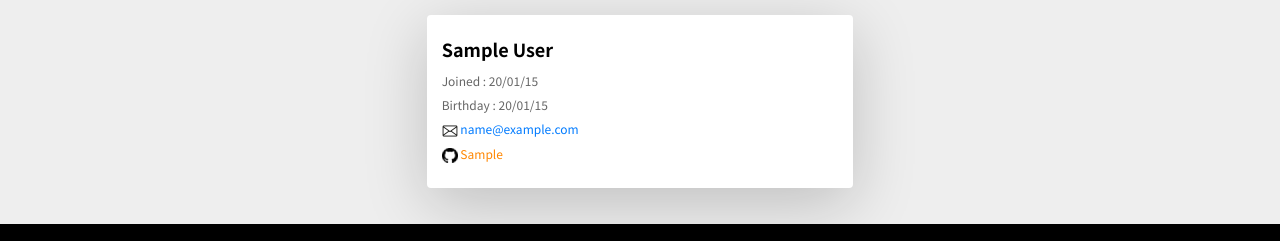
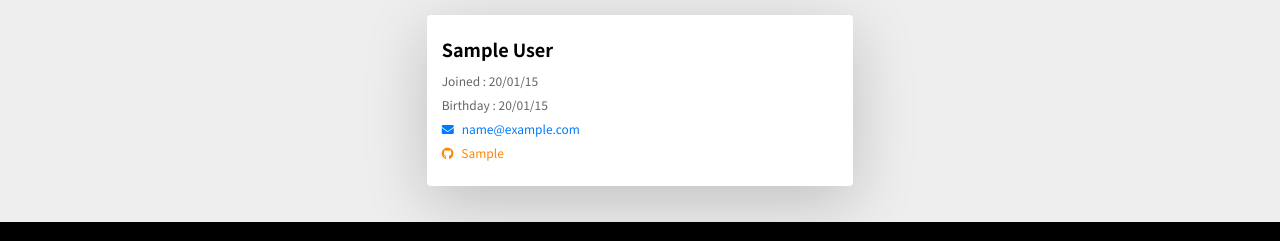
Before and after one commit to sanglee325/django-members, a Django app: page /members in a window 1280 px wide. Shown: the part 559-800 px from the top of the page. Run offline with Django 3.2, Linux system fonts and the light colour scheme; tables that the repository leaves empty hold one stand-in row (values such as "Sample post"); some libraries are stand-ins or nearby versions.

Commit message:
FA Icon 적용 + 아이콘 옆 margin 추가
https://fontawesome.com/start
https://fontawesome.com/how-to-use/on-the-web/referencing-icons/basic-use

mr-2은 margin-right: 0.5em 스타일을 별도의 css 없이 html에서 처리할 수
있도록 Bootstrap에서 제공하는 편의상의 클래스 (Bootstrap 내부 css에서
스타일을 처리해줌). 개인적으로 이런 편의 클래스를 사용해서 css의 작성을
최소화하는게 좋은듯. (지금 작성된 대다수의 css도 이걸로 대체 가능!)
(심지어 화면 크기에 따라 자동 조정되는 설정들이라 더좋음!)

https://getbootstrap.com/docs/4.0/utilities

* Bootstrap 기능은 쓰면 쓸수록 좋슴미다

```diff
--- a/members/templates/members/list.html
+++ b/members/templates/members/list.html
@@ -11,6 +11,9 @@
     <script src="https://code.jquery.com/jquery-3.3.1.slim.min.js" integrity="sha384-q8i/X+965DzO0rT7abK41JStQIAqVgRVzpbzo5smXKp4YfRvH+8abtTE1Pi6jizo" crossorigin="anonymous"></script>
     <script src="https://cdnjs.cloudflare.com/ajax/libs/popper.js/1.14.3/umd/popper.min.js" integrity="sha384-ZMP7rVo3mIykV+2+9J3UJ46jBk0WLaUAdn689aCwoqbBJiSnjAK/l8WvCWPIPm49" crossorigin="anonymous"></script>
     <script src="https://stackpath.bootstrapcdn.com/bootstrap/4.1.2/js/bootstrap.min.js" integrity="sha384-o+RDsa0aLu++PJvFqy8fFScvbHFLtbvScb8AjopnFD+iEQ7wo/CG0xlczd+2O/em" crossorigin="anonymous"></script>
+
+		<!-- Font Awesome -->
+		<link rel="stylesheet" href="https://use.fontawesome.com/releases/v5.7.1/css/all.css" integrity="sha384-fnmOCqbTlWIlj8LyTjo7mOUStjsKC4pOpQbqyi7RrhN7udi9RwhKkMHpvLbHG9Sr" crossorigin="anonymous">
 
     <script type='application/javascript' src='/path/to/fastclick.js'></script>
 
@@ -50,16 +53,13 @@
                     <p class="list-box-data">Joined : {{ member.joined_date|date:"y/m/d" }}</p>
                     <p class="list-box-data">Birthday : {{ member.birthday|date:"y/m/d" }}</p>
                     <p class="list-box-data">
-                        <a href="malito:{{ member.email }}">
-                        <img class="list-fav-img" src="{% static 'email-fav-16.png' %}">
-                        {{ member.email }}
-                        </a>
-                    </p>
-                    <p>
-                        <a href="{{ member.github }}" class="list-box-link">
-                        <img class="list-fav-img" src="{% static 'github-fav-16.png' %}">
-                        {{ member.github }}
-                        </a>
+												<a href="malito:{{ member.email }}">
+														<i class="fas fa-envelope mr-2"></i>{{ member.email }}
+												</a>
+										</p>
+												<a href="{{ member.github }}" class="list-box-link">
+														<i class="fab fa-github mr-2"></i>{{ member.github }}
+												</a>
                     </p>
                 </div>
             {% endfor %}
```
